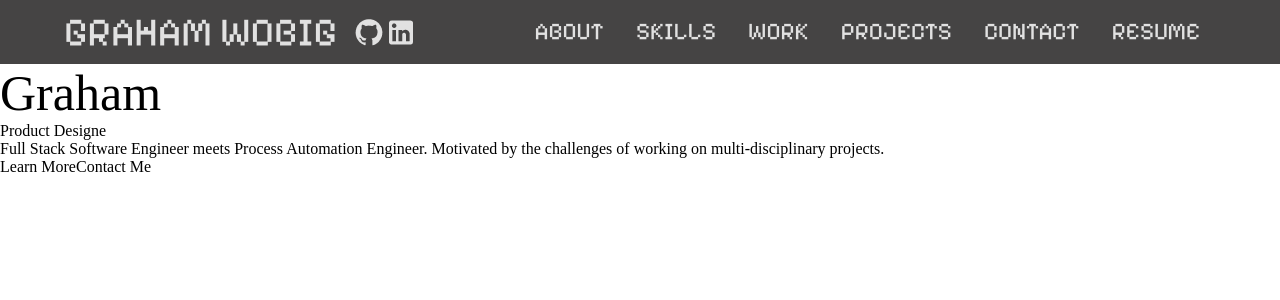
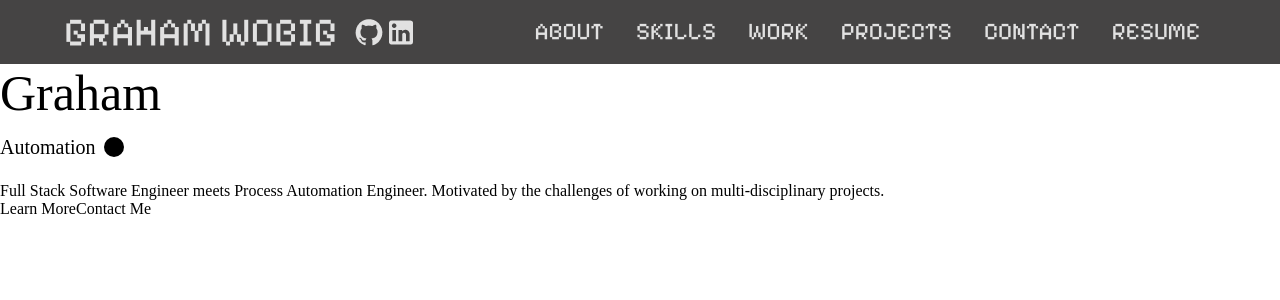
Before and after one commit to grahamwobig/mysite, a React (Vite) app: page / in a window 1280 px wide. Shown: the top 300 px of the page. Built offline with nearby package versions, Linux system fonts and the light colour scheme.

Commit message:
finish typewriter implementation

```diff
--- /dev/null
+++ b/src/components/FadingTypewriter.tsx
@@ -0,0 +1,90 @@
+import { useEffect, useState } from "react";
+import "../styles/FadingTypewriter.css";
+
+interface FadingTypewriterProps {
+    strings: string[];
+    typeDelay: number; //how fast to type out chars
+    stringDelay: number; //how fast to change to next string
+    cursorFade: number; //how long until cursor should fade
+    textFade: number; //how long until text should fade
+}
+
+function FadingTypewriter({
+    strings,
+    typeDelay,
+    stringDelay,
+    cursorFade,
+    textFade
+}: FadingTypewriterProps) {
+    const [currentStringIndex, setCurrentStringIndex] = useState(0);
+    const [fadeCursor, setFadeCursor] = useState(false);
+    const [fadeText, setFadeText] = useState(false );
+    const typingEffect = (
+        text: string,
+        delay: number
+    ) => {
+        const [currentCharIndex, setCurrentCharIndex] = useState(0);
+
+        //When the text is changed, reset our character index to zero
+        useEffect(() => {
+            setCurrentCharIndex(0);
+        }, [text]);
+
+        //setup hook to print characters of text until we reach end
+        useEffect(() => {
+            if (currentCharIndex == text.length) {
+                return;
+            }
+
+            const intervalId = setTimeout(() => {
+                setCurrentCharIndex(prevIndex => prevIndex + 1);
+            }, delay);
+
+            return () => {
+                clearTimeout(intervalId);
+            };
+        }, [currentCharIndex]);
+
+        return text.slice(0, currentCharIndex);
+    }
+
+    const displayText = typingEffect(
+        strings[currentStringIndex],
+        typeDelay
+    );
+    const timeToType = strings[currentStringIndex].length * typeDelay;
+
+    //setup text fade, switch to next string and text fade
+    useEffect(() => {
+        //fade the cursor after
+        const cursorFadeId = setTimeout(() => {
+            setFadeCursor(true);
+        }, timeToType + cursorFade)
+
+        const textTimeoutId = setTimeout(() => {
+            setFadeText(true);
+
+            setTimeout(() => {
+                setCurrentStringIndex(prevIndex =>
+                    prevIndex == strings.length - 1 ? 0 : prevIndex + 1
+                );
+                setFadeCursor(false);
+                setFadeText(false);
+            }, textFade);
+        }, stringDelay);
+
+        return () => {
+            clearTimeout(cursorFadeId);
+            clearTimeout(textTimeoutId);
+        }
+    }, [currentStringIndex]);
+
+    return (
+        <span className={`typewriter-text ${fadeText ? 'fade': ''}`}>
+            {displayText}{" "}
+            <div className={`typwriter-cursor ${fadeCursor ? 'fade': ''}`}></div>
+        </span>
+    );
+}
+
+export default FadingTypewriter;
--- a/src/components/Landing.tsx
+++ b/src/components/Landing.tsx
@@ -1,4 +1,4 @@
-import Typewriter from "./Typewriter";
+import FadingTypewriter from "./FadingTypewriter";
 import "../styles/Landing.css";
 
 function Landing() {
@@ -6,18 +6,20 @@ function Landing() {
         <section className="homepage-container" id="landing">
             <span className="homepage-name">Graham</span>
             <div className="homepage-animation">
-                <Typewriter
+                <FadingTypewriter
                     strings={[
                         "Full Stack Developer",
                         "Automation Engineer",
                         "Product Designer",
                         "Project Manager"
                     ]}
-                    delay={100}
-                    backspaceDelay={1000}
+                    typeDelay={100}
+                    stringDelay={4000}
+                    cursorFade={500}
+                    textFade={300}
                 />
             </div>
-            <div>
+            <div className="landing-banner">
                 <p>
                     Full Stack Software Engineer meets Process Automation Engineer.
                     Motivated by the challenges of working on multi-disciplinary projects.
--- a/src/components/Typewriter.tsx
+++ /dev/null
@@ -1,43 +0,0 @@
-import { useEffect, useState, useMemo } from "react";
-
-interface TypewriterProps {
-    strings: string[];
-    delay: number;
-    backspaceDelay?: number;
-}
-
-function Typewriter({ strings, delay, backspaceDelay }: TypewriterProps) {
-    console.log(`Strings Length: ${strings.length}`);
-    const [currentText, setCurrentText] = useState('');
-    const [currentStringIndex, setCurrentStringIndex] = useState(0);
-    const [currentCharIndex, setCurrentCharIndex] = useState(0);
-    const [currentString, setCurrentString] = useState(strings[0]);
-    const calculateDisplayText = (stringIdx: number, charIdx: number): string => {
-        console.log(`String Index: ${stringIdx}`);
-        console.log(`Character Index: ${charIdx}`);
-        return strings[stringIdx].slice(0, charIdx);
-    }
-    const displayText = useMemo(() => calculateDisplayText(currentStringIndex, currentCharIndex), [currentStringIndex, currentCharIndex]);
-
-    useEffect(() => {
-        let timeoutId: number;
-        if (currentCharIndex == strings[currentStringIndex].length) {
-            setCurrentCharIndex(0);
-            setCurrentStringIndex(prevIndex => prevIndex + 1);
-        }
-        if (currentStringIndex == strings.length) {
-            setCurrentStringIndex(0);
-            console.log("")
-        }
-
-        timeoutId = setTimeout(() => {
-            setCurrentCharIndex(prevIndex => prevIndex + 1);
-        }, delay);
-
-        return () => clearTimeout(timeoutId);
-    }, [strings, delay, currentCharIndex, currentStringIndex]);
-
-    return <span className="typewriter">{displayText}</span>;
-}
-
-export default Typewriter;
--- /dev/null
+++ b/src/styles/FadingTypewriter.css
@@ -0,0 +1,29 @@
+.typewriter-text {
+    display: inline-flex;
+    align-items: center;
+    font-size: 20px;
+    transition-duration: 300ms;
+    min-height: 50px;
+    transform: translateY(0);
+    opacity: 100%;
+    transition-duration: 300ms;
+}
+
+.typewriter-text.fade {
+    opacity: 0%;
+    translate: translateY(2rem);
+}
+
+.typwriter-cursor {
+    width: 20px;
+    height: 20px;
+    border-radius: 50%;
+    background-color: black;
+    margin-left: 0.5rem;
+    opacity: 100%;
+    transition-duration: 300ms;
+}
+
+.typwriter-cursor.fade {
+    opacity: 0%;
+}
--- a/src/styles/Landing.css
+++ b/src/styles/Landing.css
@@ -11,3 +11,7 @@
     height: 10%;
     width: 100%
 }
+
+.landing-banner {
+    padding-top: 10px;
+}
```
